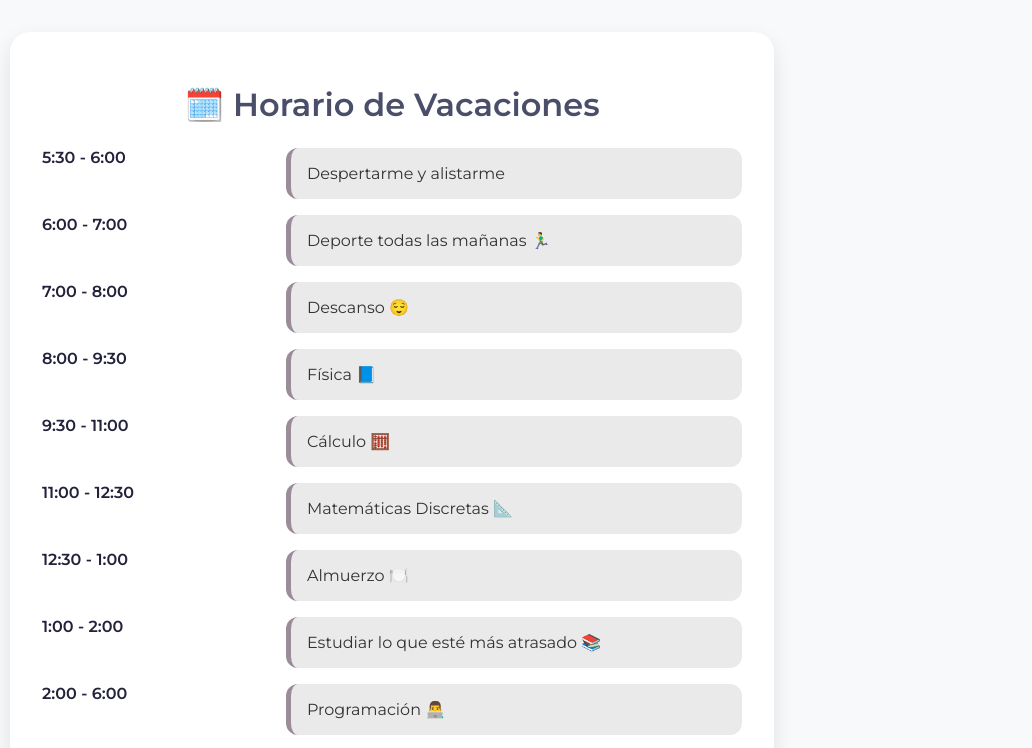
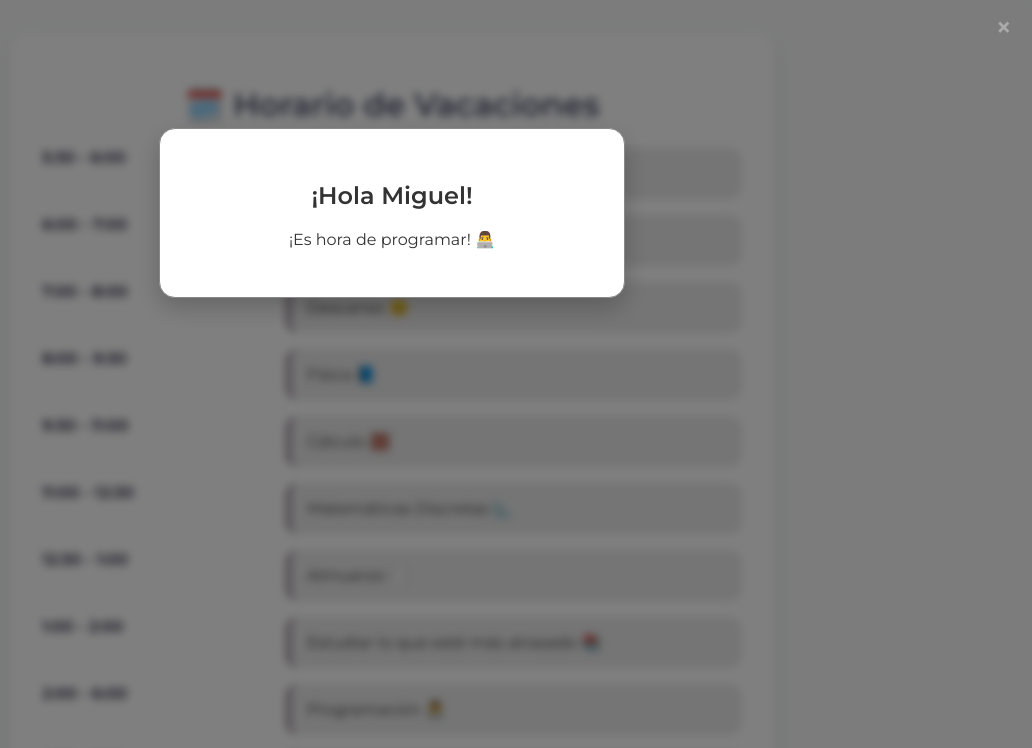
Before and after one commit to titooDiaz/HOLIDAYS, a plain HTML site: page HOLIDAYS/2025-1.html in a window 1280 px wide. Shown: the top 748 px of the page, without its empty margins (248-1280 px from the left). Drawn offline with Linux system fonts and the light colour scheme.

Commit message:
add board 🏂

```diff
--- a/HOLIDAS/2025-1.html
+++ b/HOLIDAYS/2025-1.html
@@ -5,70 +5,16 @@
   <meta name="viewport" content="width=device-width, initial-scale=1.0"/>
   <title>Horario de Vacaciones 2025-1</title>
   <link href="https://fonts.googleapis.com/css2?family=Montserrat:wght@400;600&display=swap" rel="stylesheet"/>
-  <style>
-    body {
-      font-family: 'Montserrat', sans-serif;
-      background: #f8f9fa;
-      color: #333;
-      margin: 0;
-      padding: 2rem;
-    }
+  <link rel="stylesheet" href="../style/2025-1.css">
 
-    .container {
-      max-width: 700px;
-      margin: 0 auto;
-      background: #ffffff;
-      padding: 2rem;
-      border-radius: 20px;
-      box-shadow: 0 8px 20px rgba(0, 0, 0, 0.1);
-    }
 
-    h1 {
-      text-align: center;
-      color: #4a4e69;
-      margin-bottom: 1.5rem;
-    }
-
-    .horario {
-      display: grid;
-      grid-template-columns: 1fr 2fr;
-      gap: 1rem;
-    }
-
-    .bloque {
-      background: #eaeaea;
-      padding: 1rem;
-      border-left: 5px solid #9a8c98;
-      border-radius: 12px;
-      transition: 0.3s;
-    }
-
-    .bloque:hover {
-      background: #d6d6d6;
-    }
-
-    .hora {
-      font-weight: 600;
-      color: #22223b;
-    }
-
-    .actividad {
-      color: #4a4e69;
-    }
-
-    footer {
-      margin-top: 2rem;
-      text-align: center;
-      font-size: 0.9rem;
-      color: #999;
-    }
-
-    @media (max-width: 600px) {
-      .horario {
-        grid-template-columns: 1fr;
-      }
-    }
-  </style>
+  <div id="modal" class="modal">
+  <div class="modal-content">
+    <span class="close">&times;</span>
+    <h2>¡Hola Miguel!</h2>
+    <p id="mensaje"></p>
+  </div>
+</div>
 </head>
 <body>
   <div class="container">
@@ -92,5 +38,7 @@
       Hecho con 💙 por Miguel | Vacaciones 2025-1
     </footer>
   </div>
+
+  <script src="../js/2025-1.js"></script>
 </body>
 </html>
--- /dev/null
+++ b/js/2025-1.js
@@ -0,0 +1,44 @@
+const actividades = [
+    { horaInicio: "05:30", horaFin: "06:00", mensaje: "Deberías estar despertándote y alistándote." },
+    { horaInicio: "06:00", horaFin: "07:00", mensaje: "¡Es hora de hacer deporte! 🏃‍♂️" },
+    { horaInicio: "07:00", horaFin: "08:00", mensaje: "Hora de descansar 😌" },
+    { horaInicio: "08:00", horaFin: "09:30", mensaje: "Momento de estudiar Física 📘" },
+    { horaInicio: "09:30", horaFin: "11:00", mensaje: "En este momento deberías estar viendo Cálculo 🧮" },
+    { horaInicio: "11:00", horaFin: "12:30", mensaje: "Es turno de Matemáticas Discretas 📐" },
+    { horaInicio: "12:30", horaFin: "13:00", mensaje: "¡Almuerzo rico! 🍽️" },
+    { horaInicio: "13:00", horaFin: "14:00", mensaje: "Revisa lo que tengas atrasado 📚" },
+    { horaInicio: "14:00", horaFin: "18:00", mensaje: "¡Es hora de programar! 👨‍💻" },
+    { horaInicio: "18:30", horaFin: "19:30", mensaje: "Disfruta tu cita con Zharito ❤️" },
+    { horaInicio: "19:30", horaFin: "20:00", mensaje: "Tómate un ratito para ti 🌱" },
+    { horaInicio: "20:00", horaFin: "20:30", mensaje: "Despedida con Zharito 🫂" },
+    { horaInicio: "20:30", horaFin: "21:00", mensaje: "Reflexiona y prepárate para dormir 🌙" }
+];
+
+function mostrarActividadActual() {
+    const ahora = new Date();
+    const horaActual = ahora.getHours().toString().padStart(2, '0') + ":" +
+                    ahora.getMinutes().toString().padStart(2, '0');
+
+    let mensaje = "Ahora es un buen momento para relajarte o revisar tu horario.";
+    for (let actividad of actividades) {
+    if (horaActual >= actividad.horaInicio && horaActual < actividad.horaFin) {
+        mensaje = actividad.mensaje;
+        break;
+    }
+    }
+
+    document.getElementById("mensaje").innerText = mensaje;
+    document.getElementById("modal").style.display = "block";
+}
+
+window.onload = mostrarActividadActual;
+
+// Cierre del modal
+document.querySelector(".close").onclick = () => {
+    document.getElementById("modal").style.display = "none";
+};
+window.onclick = (e) => {
+    if (e.target == document.getElementById("modal")) {
+    document.getElementById("modal").style.display = "none";
+    }
+};
--- /dev/null
+++ b/style/2025-1.css
@@ -0,0 +1,99 @@
+    body {
+      font-family: 'Montserrat', sans-serif;
+      background: #f8f9fa;
+      color: #333;
+      margin: 0;
+      padding: 2rem;
+    }
+
+    .container {
+      max-width: 700px;
+      margin: 0 auto;
+      background: #ffffff;
+      padding: 2rem;
+      border-radius: 20px;
+      box-shadow: 0 8px 20px rgba(0, 0, 0, 0.1);
+    }
+
+    h1 {
+      text-align: center;
+      color: #4a4e69;
+      margin-bottom: 1.5rem;
+    }
+
+    .horario {
+      display: grid;
+      grid-template-columns: 1fr 2fr;
+      gap: 1rem;
+    }
+
+    .bloque {
+      background: #eaeaea;
+      padding: 1rem;
+      border-left: 5px solid #9a8c98;
+      border-radius: 12px;
+      transition: 0.3s;
+    }
+
+    .bloque:hover {
+      background: #d6d6d6;
+    }
+
+    .hora {
+      font-weight: 600;
+      color: #22223b;
+    }
+
+    .actividad {
+      color: #4a4e69;
+    }
+
+    footer {
+      margin-top: 2rem;
+      text-align: center;
+      font-size: 0.9rem;
+      color: #999;
+    }
+
+    @media (max-width: 600px) {
+      .horario {
+        grid-template-columns: 1fr;
+      }
+    }
+      .modal {
+    display: none;
+    position: fixed;
+    z-index: 1000;
+    left: 0; top: 0;
+    width: 100%; height: 100%;
+    overflow: auto;
+    background-color: rgba(0,0,0,0.5);
+    backdrop-filter: blur(4px);
+  }
+
+  .modal-content {
+    background-color: #fff;
+    margin: 10% auto;
+    padding: 2rem;
+    border: 1px solid #888;
+    border-radius: 16px;
+    width: 90%;
+    max-width: 400px;
+    text-align: center;
+    box-shadow: 0 10px 25px rgba(0, 0, 0, 0.2);
+  }
+
+  .close {
+    color: #aaa;
+    float: right;
+    font-size: 28px;
+    font-weight: bold;
+    position: absolute;
+    top: 10px; right: 20px;
+    cursor: pointer;
+  }
+
+  .close:hover, .close:focus {
+    color: #444;
+    text-decoration: none;
+  }
```
